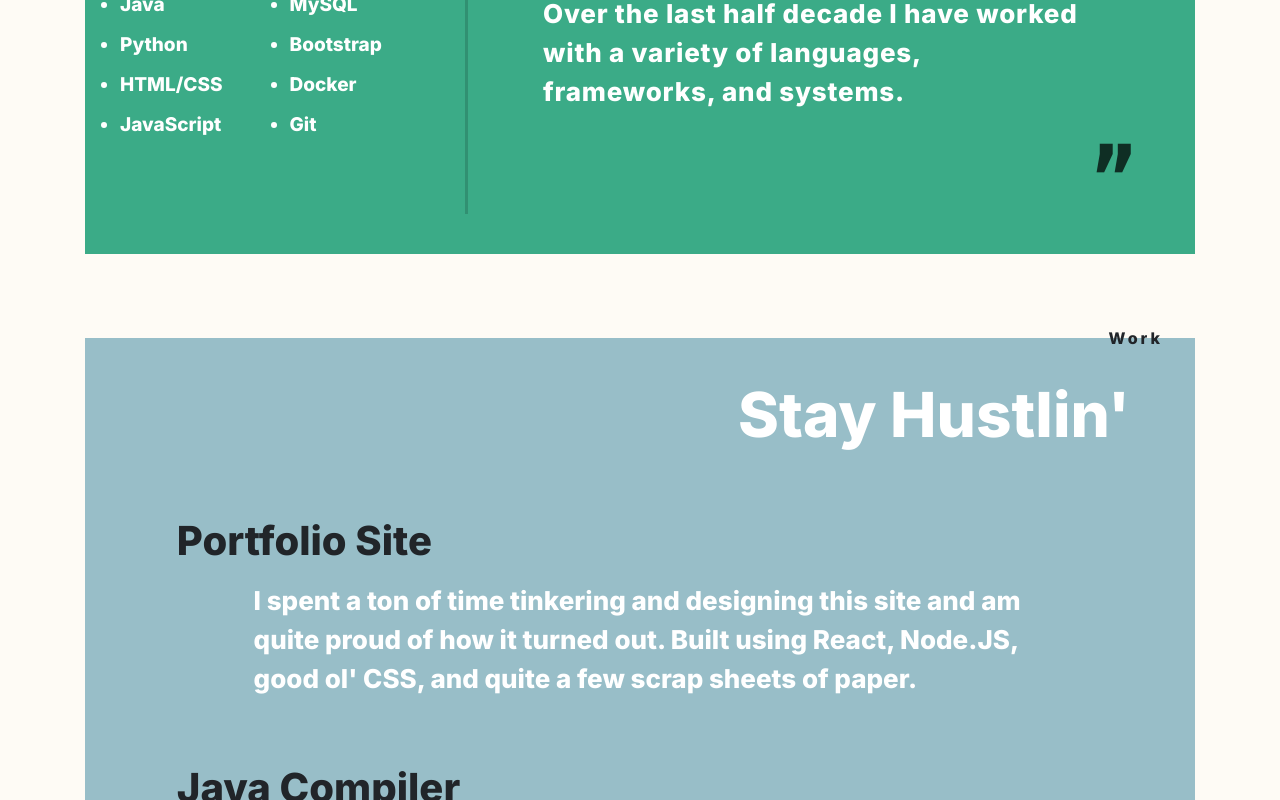
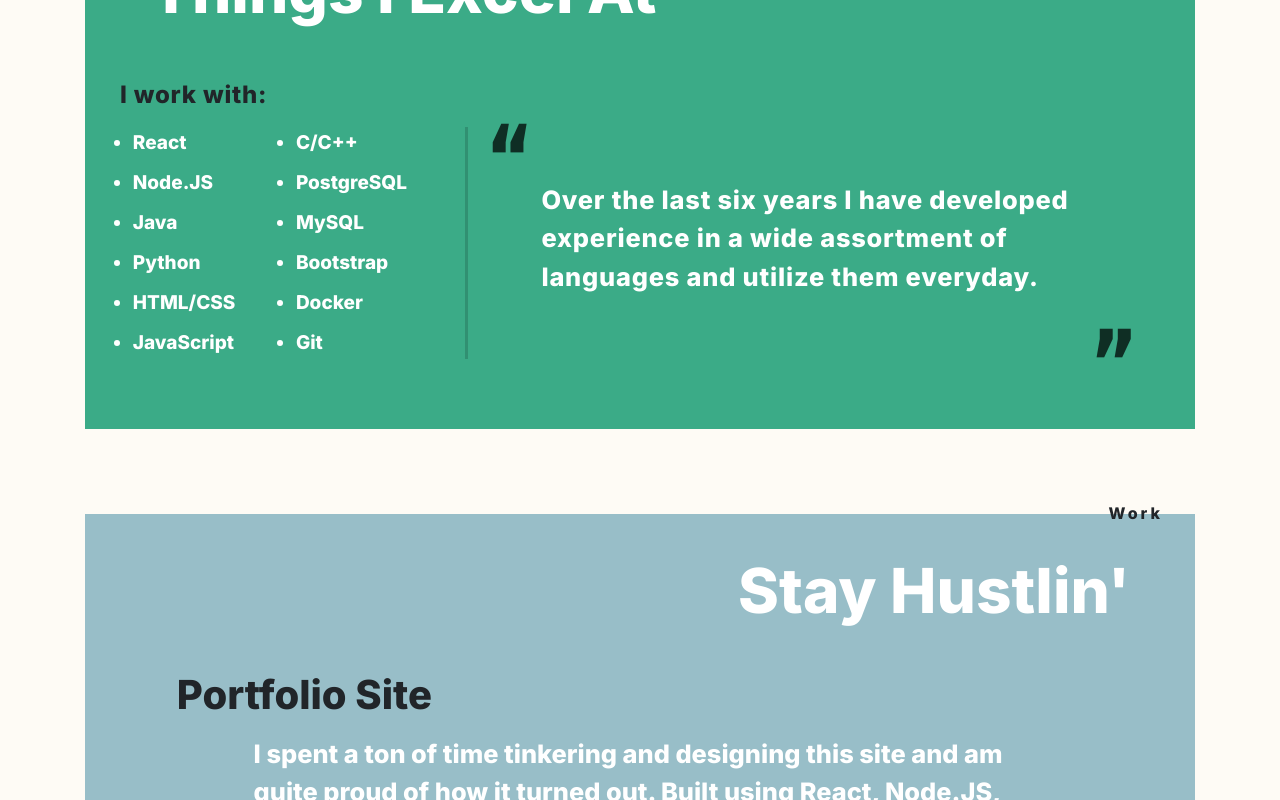
Before and after one commit to noahjacknichols/portfolio, a React (Create React App) app: page / in a window 1280 px wide. Shown: the part 960-1760 px from the top of the page. Built offline with nearby package versions, Linux system fonts and the light colour scheme; a web font is replaced by a local one.

Commit message:
prepping pre netlify

```diff
--- a/src/Components/Intro.css
+++ b/src/Components/Intro.css
@@ -17,7 +17,7 @@
 .introTitle{
     font-family: 'Inter', sans-serif;
     font-weight: 800px;
-    font-size: min(calc(70px + 2vw, 120px));
+    font-size: min(calc(65px + 3vw), 130px);
     margin-top: 40px;
     margin-bottom: -5px;
     margin-left: 0px;
@@ -43,12 +43,12 @@
 .introSubText{
     font-family: 'Inter', sans-serif;
     font-weight: 800;
-    font-size: 24px;
+    font-size: 26px;
     letter-spacing: 0.8px;
     margin-top: 90px;
     margin-left: 30px;
     margin-bottom: 10vw;
-    line-height: max(2vw, 150%);
+    line-height: max(min(4vw, 250%), 175%);
 }
 
 
--- a/src/Components/Portfolio.css
+++ b/src/Components/Portfolio.css
@@ -60,7 +60,7 @@
     font-family: 'Inter', sans-serif;
     font-weight: 800;
     font-size: min(30px + 2vw,40px);
-    margin-top: 30px;
+    margin-top: 1vh;
     margin-left: 6vw;
     text-align: left;
     width:100%;
@@ -71,13 +71,13 @@
 }
 
 .portSectionUpper{
-    margin-top: 40px;
+    margin-top: 2.5vh;
 }
 
 .portfolioSectionText{
     font-family: 'Inter', sans-serif;
     font-weight: 800;
-    font-size: 26px;
+    font-size: min(26px, calc(19px + 0.5vw));
     text-align: left;
     margin-left: 12vw;
     margin-right: 10vw;
--- a/src/Components/Skills.css
+++ b/src/Components/Skills.css
@@ -67,9 +67,9 @@
 
 .dashed{
     border-left: 3px solid #319072;
-    margin-top: 60px;
+    margin-top: 70px;
     /* height: 100%; */
-    margin-bottom: 40px;
+    margin-bottom: 20px;
     margin-left: 10px;
     margin-right: 20px;
 
@@ -85,7 +85,7 @@
     column-width: 120px;
     margin-top:10px;
     /* line-height: 200% !important; */
-    margin-left: 0px;
+    margin-left: 1vw;
     padding-inline-start: 20px;
     /* width: 275px; */
 
@@ -103,11 +103,15 @@
 .quoteTop {
     font-family: 'Yantramanav', sans-serif;
     font-size: 120px;
-    margin-bottom: 60px;
-    margin-top: calc(80px - 2vw);
+    /* margin-bottom: 60px; */
+    /* margin-top: calc(1.1em - 5vw); */
+
+    /* position: absolute;
+    top: 16%; */
+
+    width: 100%;
     margin-left: -20px;
-    width: 100%;
-    height: 40px;
+    height: 100px;
     float:left;
     color:#0f2e24;
 }
@@ -115,16 +119,20 @@
 .quoteBottom {
     font-family: 'Yantramanav', sans-serif;
     font-size: 120px;
-    height: 40px;
+    height: 90px;
+    margin: auto;
     /* margin-right: 20px; */
     /* height: 0px; */
     /* float: right; */
+    margin-left: 20px;
+    margin-top: -10px;
+     /* position: absolute; */
     /* margin-left: 20px; */
-     /* position: absolute; */
-    margin-left: 20px;
-    margin-bottom: calc(80px + 1vw);
-    margin-top: -10px;
+    /* margin-bottom: calc(80px + 1vw); */
+    /* margin-top: -10px; */
     /* bottom: 20px;  */
+    /* position: absolute;
+    top: 60%; */
     color:#0f2e24;
     width: 100%;
     text-align: right;
@@ -132,17 +140,36 @@
 
 .quoteCtn{
 
-    margin-bottom: 20px;
+    /* margin-bottom: 100px; */
+    /* position: relative; */
+    margin-top: auto;
+    margin-bottom: auto;
+
+}
+
+.skillFooter{
+    padding-bottom: 50px !important;
+}
+
+.quoteSubCtn{
+    /* position:relative;
+    top: 30%;
+    height: 250px; */
+    /* margin-bottom: 20px; */
 }
 
 
 .quoteText {
-    /* margin-top: 95px; */
-    margin-bottom: 0px;
-    font-size: 26px;
+    /* margin: auto; */
+    /* position: absolute;
+    top: 37%;
+    left: 13%;
+    right: 5%; */
+    /* left: 20%; */
+    font-size: min(26px, calc(19px + 0.5vw));
     font-family: 'Inter', sans-serif;
-    margin-left: 40px;
-    margin-right: 30px;
+    margin-left: 3vw;
+    margin-right: 1vw;
 }
 
 .floatRight {
--- a/src/Components/Skills.jsx
+++ b/src/Components/Skills.jsx
@@ -22,7 +22,7 @@ function Skills(){
 
                             </Col>
                     </Row>
-                    <Row className="skillContainer">
+                    <Row className="skillContainer skillFooter">
                         <Col  sm={12} md={4}>
                             <div className="langs">I work with:</div>
                             <ul className="twoColumn">
@@ -44,10 +44,12 @@ function Skills(){
                         <div className= "d-none d-md-block dashed"></div>
 
                         <Col className="quoteCtn" s={12} md={7}>
+                            <div className="quoteSubCtn">
                             <div className="d-none d-md-block quoteTop">“</div>
 
-                            <div className="white langs quoteText"> Over the last half decade I have worked with a variety of languages, frameworks, and systems.</div>
+                            <div className="white langs quoteText"> Over the last six years I have developed experience in a wide assortment of languages and utilize them everyday. </div>
                             <div className="d-none d-md-block quoteBottom quoteBottomCtn">”</div>
+                            </div>
                         </Col>
                     </Row>
                 </div>
```
